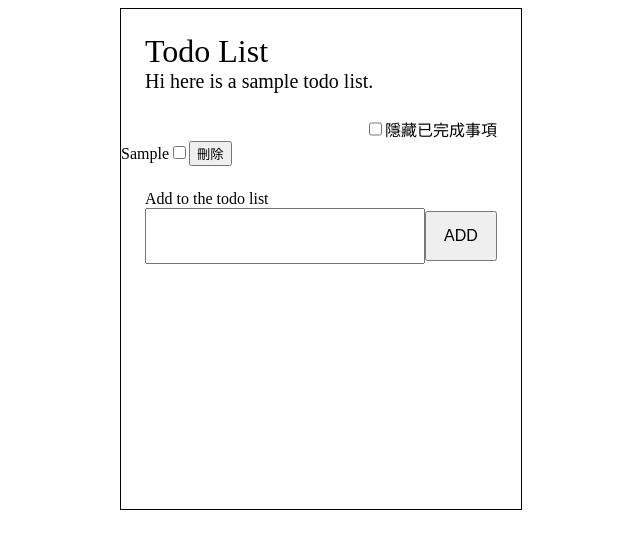
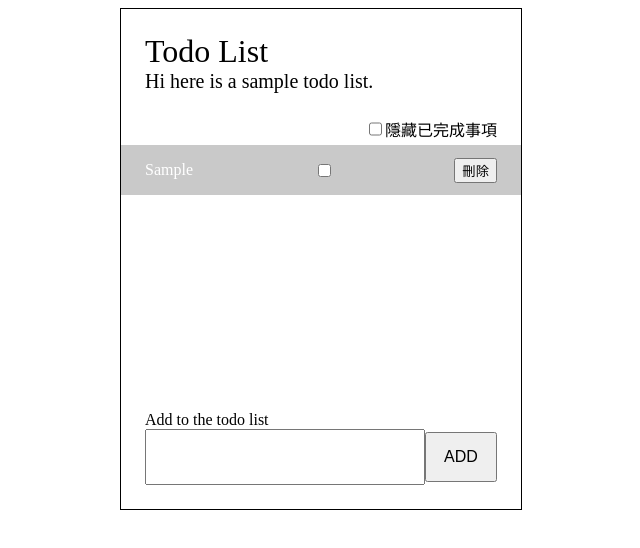
Before and after one commit to billy0402/react-todo-list, a React app: page / in a window 1280 px wide. Both pictures are taken after typing "Sample" into the empty fields and a click on the button "ADD". Shown: the top 548 px of the page, without its empty margins (319-959 px from the left). Built offline with nearby package versions, Linux system fonts and the light colour scheme; the HTML template or start-up script is replaced by a standard one.

Commit message:
feat(TodoList): adjust TodoList style

```diff
--- a/src/views/TodoList/TodoItem.tsx
+++ b/src/views/TodoList/TodoItem.tsx
@@ -1,6 +1,8 @@
 import React from 'react';
 
 import { Todo } from '../../types/todoList';
+
+import styles from './index.scss';
 
 type TodoProps = {
   todo: Todo;
@@ -10,8 +12,12 @@ type TodoProps = {
 
 const TodoItem = (props: TodoProps) => {
   return (
-    <div>
-      <span>{props.todo.content}</span>
+    <div className={styles.todoItem}>
+      <span
+        style={{ textDecoration: props.todo.isDone ? 'line-through' : 'none' }}
+      >
+        {props.todo.content}
+      </span>
       <input
         type='checkbox'
         checked={props.todo.isDone}
--- a/src/views/TodoList/TodoList.tsx
+++ b/src/views/TodoList/TodoList.tsx
@@ -23,7 +23,7 @@ const TodoList = () => {
           filterIsDoneTodo={todoList.filterIsDoneTodo}
           switchFilterIsDoneTodo={todoList.switchFilterIsDoneTodo}
         />
-        <div>
+        <div className={styles.todoList}>
           {todoList.todoList.map((todo) => (
             <TodoItem
               key={todo.id}
--- a/src/views/TodoList/index.scss
+++ b/src/views/TodoList/index.scss
@@ -38,6 +38,22 @@ $formElementHeight: 50px;
   margin: 0px $margin;
 }
 
+.todoList {
+  overflow: scroll;
+  height: 300px;
+
+  .todoItem {
+    display: flex;
+    align-items: center;
+    justify-content: space-between;
+    margin: 4px 0px;
+    padding: 0px 24px;
+    height: 50px;
+    background: #c9c9c9;
+    color: #ffffff;
+  }
+}
+
 .form {
   margin: $margin;
 
--- a/src/views/TodoList/index.scss.d.ts
+++ b/src/views/TodoList/index.scss.d.ts
@@ -6,4 +6,6 @@ export const submitButton: string;
 export const subTitle: string;
 export const title: string;
 export const todoInput: string;
+export const todoItem: string;
+export const todoList: string;
 export const todoListWrapper: string;
```
